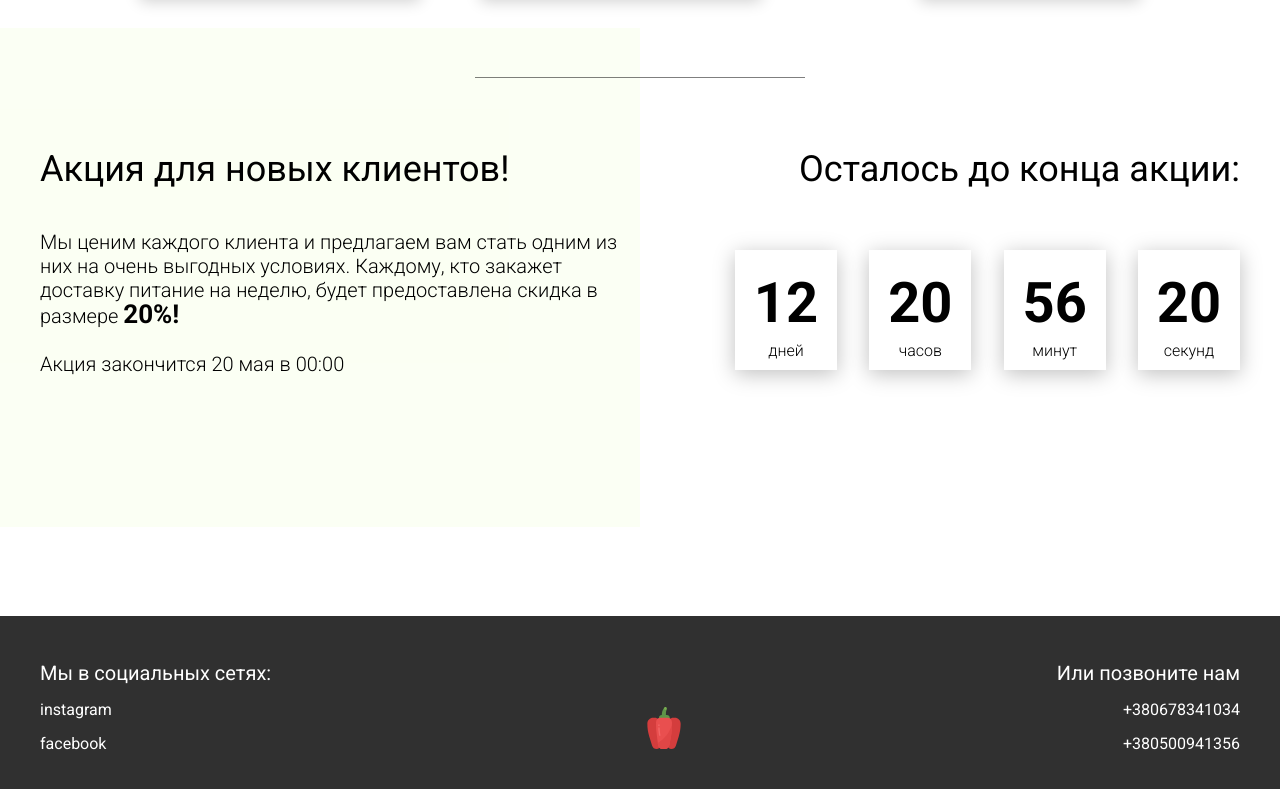
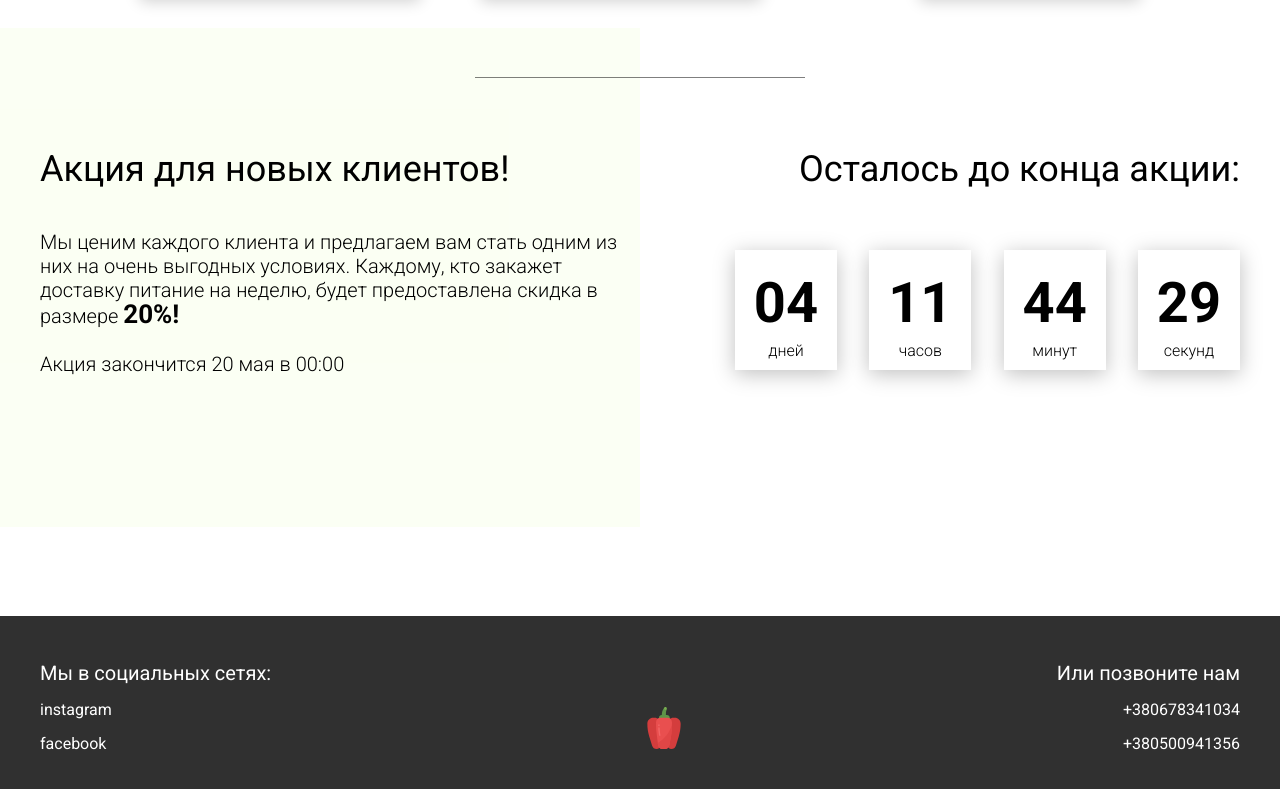
Before and after one commit to GevorgyanDavit/food, a plain HTML site: page index.html in a window 1280 px wide. Shown: the part 3448-4237 px from the top of the page. Drawn offline with Linux system fonts and the light colour scheme.

Commit message:
created timer js

```diff
--- a/index.html
+++ b/index.html
@@ -300,6 +300,6 @@
             </div>
         </div>
     </div>
-    <script src="js/index.js"></script>
+    <script src="./js/index.js"></script>
 </body>
 </html>
--- a/js/index.js
+++ b/js/index.js
@@ -36,4 +36,62 @@ window.addEventListener("DOMContentLoaded", function () {
         }
     })
     // end creat tab
+
+    // timer logic statrt
+    const deadline = "2023-07-17";
+    function getTimeRemaining (endtime) {
+        const total = Date.parse(endtime) - Date.parse(new Date());
+        let days, hours, minutes, seconds;
+
+        if (total <= 0) {
+            days = 0;
+            hours = 0;
+            minutes = 0;
+            seconds = 0;
+        } else {
+            days = Math.floor(total / (1000 * 60 *60 *24));
+            hours = Math.floor((total  /(1000 * 60 *60) % 24));
+            minutes = Math.floor((total / 1000 / 60) % 60);
+            seconds = Math.floor((total / 1000) % 60);
+        }
+
+        return {
+            total,
+            days,
+            hours,
+            minutes,
+            seconds
+        }
+    }
+
+    function setZero (n) {
+        return n >= 0 && n <10 ? `0${n}` : n;
+    }
+
+    function setClock (selector, endtime) {
+        const timer = document.querySelector(selector);
+        const daysBlock = timer.querySelector("#days");
+        const hoursBlock = timer.querySelector("#hours");
+        const minutesBlock = timer.querySelector("#minutes");
+        const secondsBlock = timer.querySelector("#seconds");
+        const timerId = setInterval(updateClock, 1000);
+
+        updateClock ();
+        function updateClock () {
+            const {total, days, hours, minutes, seconds} = getTimeRemaining (endtime);
+
+            daysBlock.textContent = setZero(days);
+            hoursBlock.textContent = setZero(hours);
+            minutesBlock.textContent = setZero(minutes);
+            secondsBlock.textContent = setZero(seconds);
+
+            if (total <= 0) {
+                clearInterval(timerId);
+            }
+
+        }
+    }
+
+    setClock(".timer", deadline);
+    // timer logic end
 });
```
